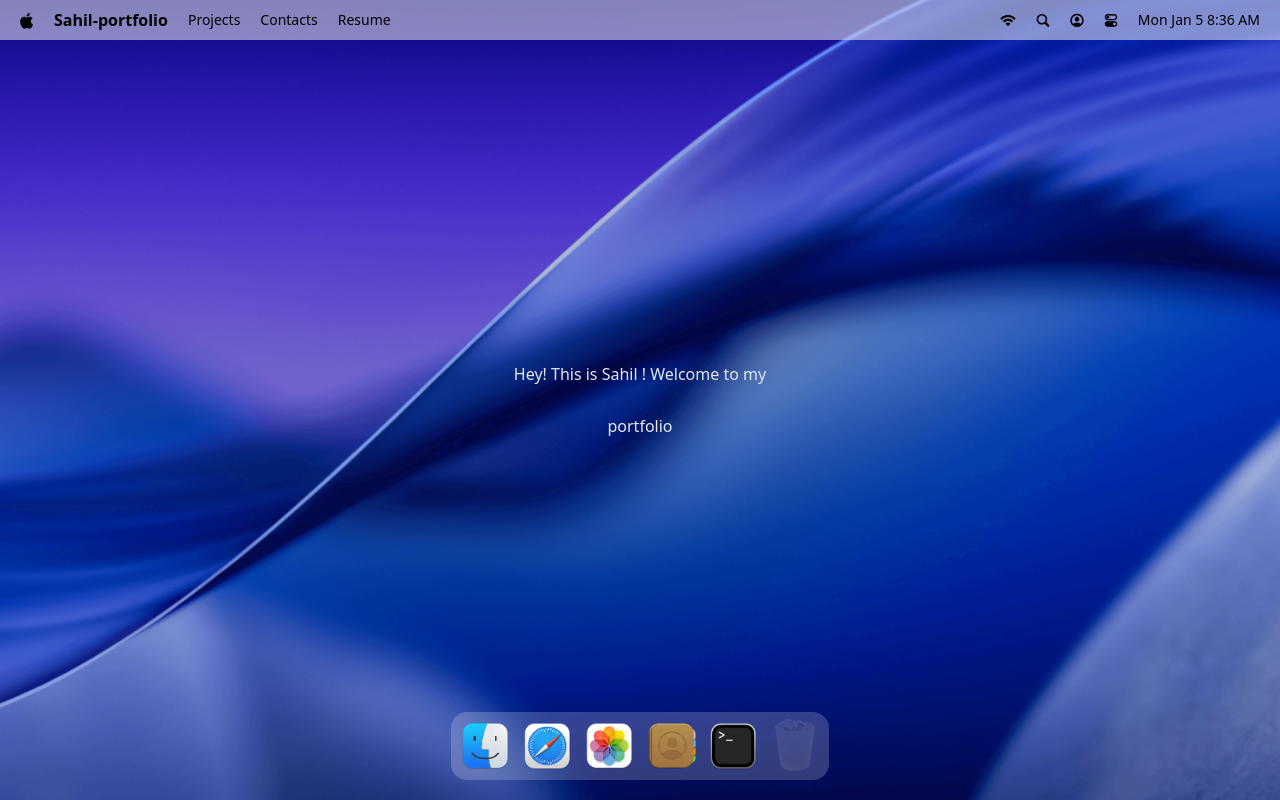
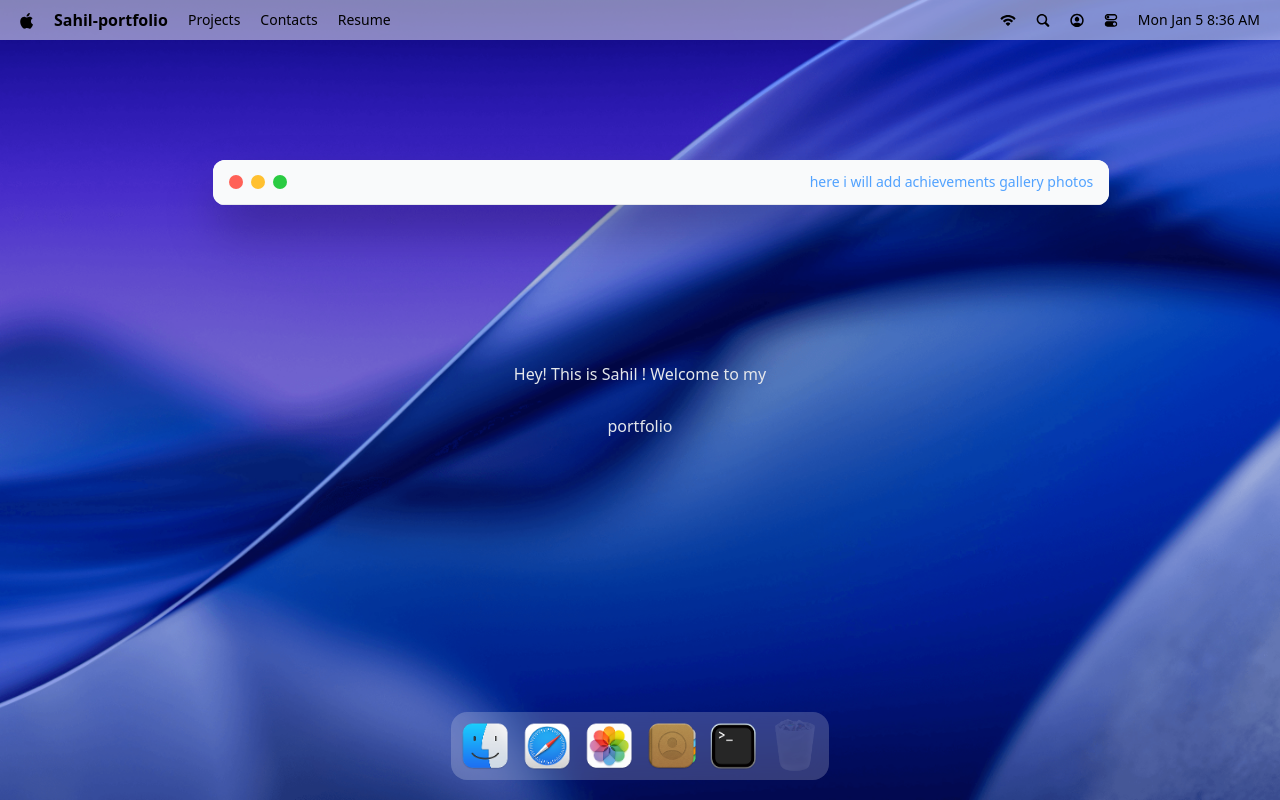
Before and after one commit to sahil-chand-21/mac-os-portfolio, a React (Vite) app in the folder sahil-macOs-portfolio/: page / in a window 1280 px wide. Both pictures are taken after a click on the button 547 px from the left and 746 px from the top of the page. Built offline with nearby package versions, Linux system fonts and the light colour scheme; a web font is replaced by a local one.

Commit message:
adding window controls

```diff
--- a/sahil-macOs-portfolio/src/App.jsx
+++ b/sahil-macOs-portfolio/src/App.jsx
@@ -5,6 +5,7 @@ import Dock from '#components/Dock'
 import { gsap } from "gsap";
 import { Draggable } from "gsap/Draggable";
 import  Terminal from './apps/Terminal';
+import Safari from "./apps/Safari"
 gsap.registerPlugin(Draggable);
 const App = () => {
   return (
@@ -14,6 +15,7 @@ const App = () => {
     <Dock/>
 
     <Terminal/>
+    <Safari/>
 
     </main>
   )
--- /dev/null
+++ b/sahil-macOs-portfolio/src/apps/Safari.jsx
@@ -0,0 +1,17 @@
+import WindowControls from '#components/WindowControls'
+import windowWrapper from '#hoc/windowWrapper'
+import React from 'react'
+
+const Safari = () => {
+  return (
+    <>
+    <div id='window-header'>
+        <WindowControls/>
+        <p className='text-blue-400 '>here i will add achievements gallery photos</p>
+    </div>
+    </>
+  )
+}
+const SafariWindow=windowWrapper(Safari,"safari")
+
+export default SafariWindow
```
